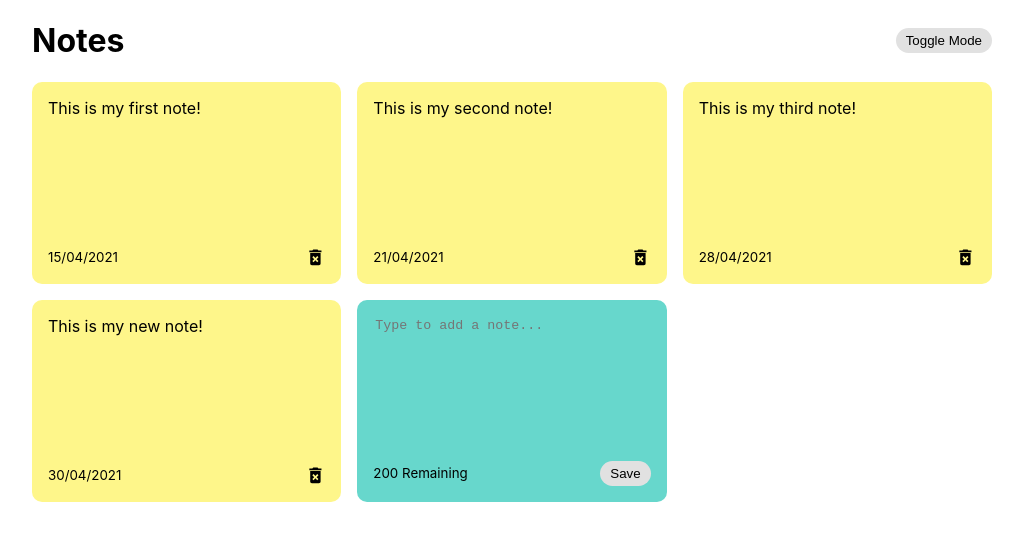
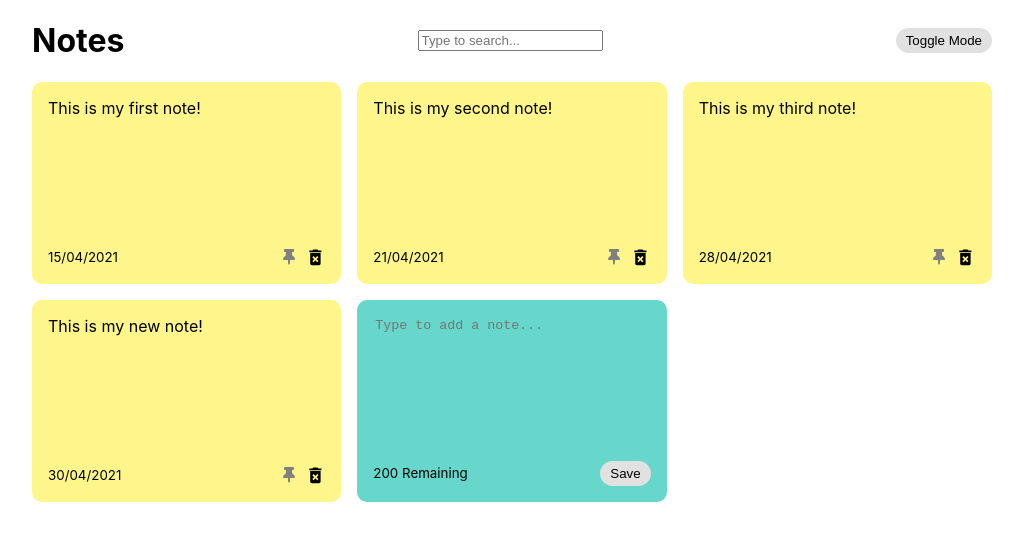
Before and after one commit to Priyal-2005/Notes-App, a React (Vite) app: page / in a window 1280 px wide. Shown: the top 540 px of the page, without its empty margins (128-1151 px from the left). Built offline with nearby package versions, Linux system fonts and the light colour scheme.

Commit message:
final commit

```diff
--- a/src/App.jsx
+++ b/src/App.jsx
@@ -9,25 +9,31 @@ const App = () => {
 			id: nanoid(),
 			text: 'This is my first note!',
 			date: '15/04/2021',
+			pinned: false,
 		},
 		{
 			id: nanoid(),
 			text: 'This is my second note!',
 			date: '21/04/2021',
+			pinned: false,
 		},
 		{
 			id: nanoid(),
 			text: 'This is my third note!',
 			date: '28/04/2021',
+			pinned: false,
 		},
 		{
 			id: nanoid(),
 			text: 'This is my new note!',
 			date: '30/04/2021',
+			pinned: false,
 		},
 	]);
 
 	const [darkMode, setDarkMode] = useState(false);
+	const [searchText, setSearchText] = useState('');
+
 
 	useEffect(() => {
 		const savedNotes = JSON.parse(
@@ -52,8 +58,23 @@ const App = () => {
 			id: nanoid(),
 			text: text,
 			date: date.toLocaleDateString(),
+			pinned: false,
 		};
 		const newNotes = [...notes, newNote];
+		setNotes(newNotes);
+	};
+
+	const togglePinNote = (id) => {
+		const noteToToggle = notes.find(note => note.id === id);
+		if (!noteToToggle) return;
+
+		const updatedNote = { ...noteToToggle, pinned: !noteToToggle.pinned };
+		const remainingNotes = notes.filter(note => note.id !== id);
+
+		const newNotes = updatedNote.pinned
+			? [updatedNote, ...remainingNotes]
+			: [...remainingNotes, updatedNote];
+
 		setNotes(newNotes);
 	};
 
@@ -65,11 +86,17 @@ const App = () => {
 	return (
 		<div className={`${darkMode && 'dark-mode'}`}>
 			<div className='container'>
-				<Header handleToggleDarkMode={setDarkMode} />
+				<Header handleToggleDarkMode={setDarkMode} handleSearchNote={setSearchText} />
 				<NotesList
-					notes={notes}
+					notes={[...notes]
+						.filter((note) =>
+							note.text.toLowerCase().includes(searchText.toLowerCase())
+						)
+						.sort((a, b) => b.pinned - a.pinned)
+					}
 					handleAddNote={addNote}
 					handleDeleteNote={deleteNote}
+					togglePinNote={togglePinNote}
 				/>
 			</div>
 		</div>
--- a/src/components/Header.jsx
+++ b/src/components/Header.jsx
@@ -1,9 +1,15 @@
 import React from 'react';
 
-const Header = ({ handleToggleDarkMode }) => {
+const Header = ({ handleToggleDarkMode, handleSearchNote }) => {
 	return (
 		<div className='header'>
 			<h1>Notes</h1>
+			<input
+				type='text'
+				placeholder='Type to search...'
+				className='search-input'
+				onChange={(event) => handleSearchNote(event.target.value)}
+			/>
 			<button
 				onClick={() =>
 					handleToggleDarkMode(
--- a/src/components/Note.jsx
+++ b/src/components/Note.jsx
@@ -1,16 +1,24 @@
 import { MdDeleteForever } from 'react-icons/md';
+import { FaThumbtack } from 'react-icons/fa';
 
-const Note = ({ id, text, date, handleDeleteNote }) => {
+const Note = ({ id, text, date, pinned, handleDeleteNote, togglePinNote }) => {
 	return (
 		<div className='note'>
 			<span>{text}</span>
 			<div className='note-footer'>
 				<small>{date}</small>
-				<MdDeleteForever
-					onClick={() => handleDeleteNote(id)}
-					className='delete-icon'
-					size='1.3em'
-				/>
+				<div style={{ display: 'flex', alignItems: 'center', gap: '8px' }}>
+					<FaThumbtack
+						onClick={() => togglePinNote(id)}
+						style={{ cursor: 'pointer', color: pinned ? 'red' : 'gray' }}
+						title={pinned ? 'Unpin note' : 'Pin note'}
+					/>
+					<MdDeleteForever
+						onClick={() => handleDeleteNote(id)}
+						className='delete-icon'
+						size='1.3em'
+					/>
+				</div>
 			</div>
 		</div>
 	);
--- a/src/components/NotesList.jsx
+++ b/src/components/NotesList.jsx
@@ -5,15 +5,31 @@ const NotesList = ({
 	notes = [],
 	handleAddNote,
 	handleDeleteNote,
+	togglePinNote,
 }) => {
 	return (
 		<div className='notes-list'>
-			{notes.map((note) => (
+			{notes.filter(note => note.pinned).map((note) => (
 				<Note
+					key={note.id}
 					id={note.id}
 					text={note.text}
 					date={note.date}
+					pinned={note.pinned}
 					handleDeleteNote={handleDeleteNote}
+					togglePinNote={togglePinNote}
+				/>
+			))}
+
+			{notes.filter(note => !note.pinned).map((note) => (
+				<Note
+					key={note.id}
+					id={note.id}
+					text={note.text}
+					date={note.date}
+					pinned={note.pinned}
+					handleDeleteNote={handleDeleteNote}
+					togglePinNote={togglePinNote}
 				/>
 			))}
 			<AddNote handleAddNote={handleAddNote} />
```
